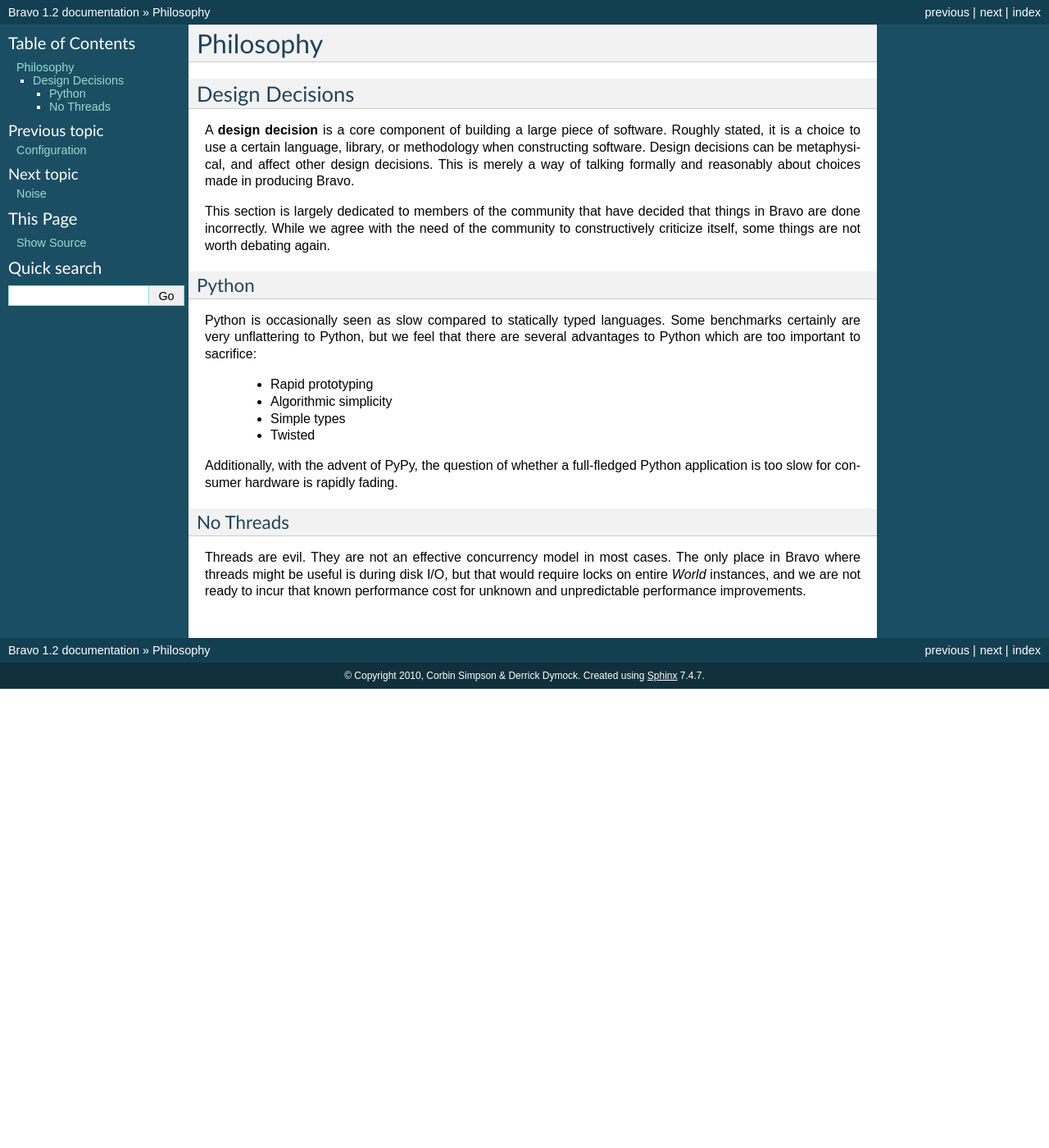
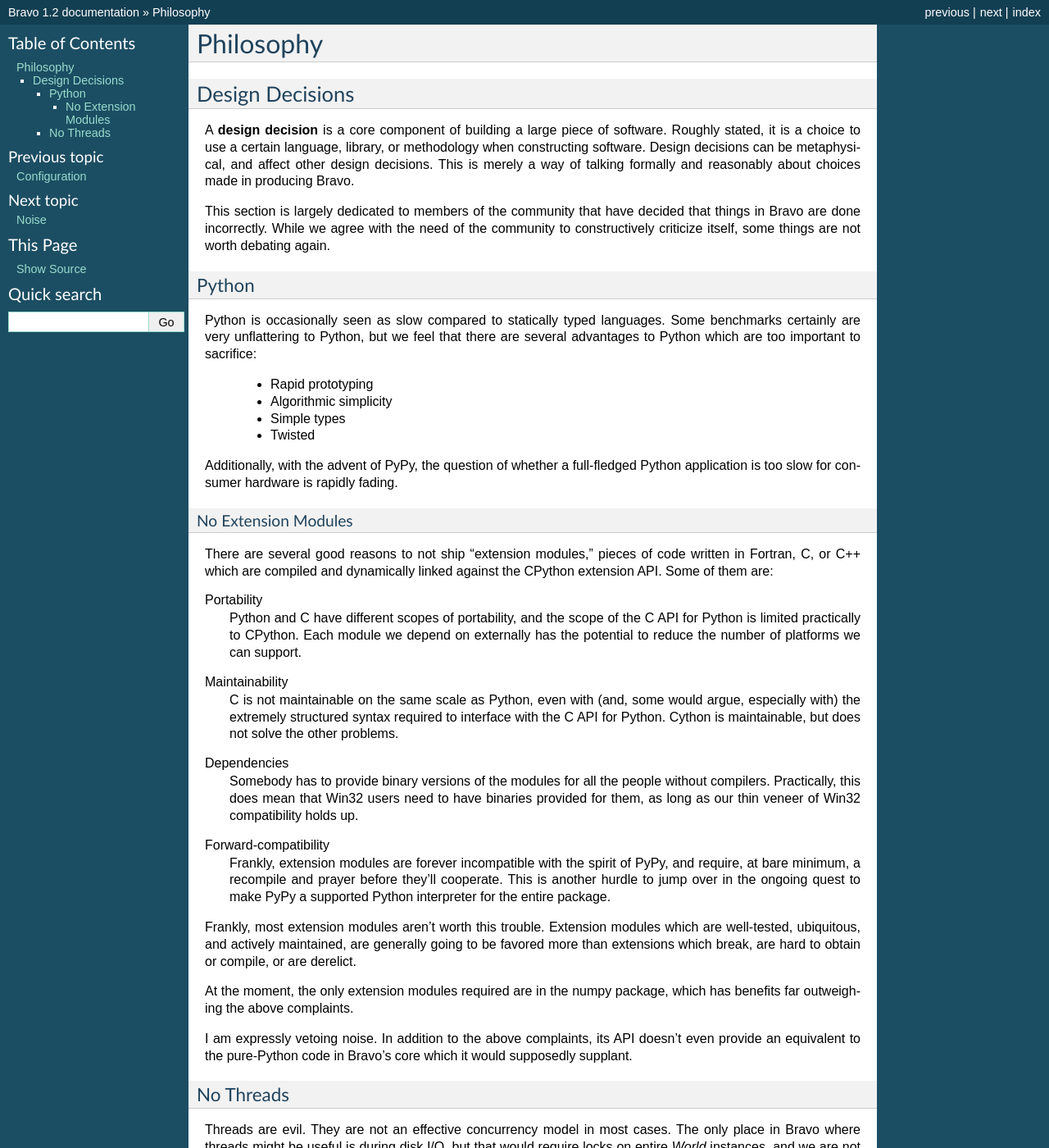
Before and after one commit to bravoserver/bravo, a Sphinx documentation site: the page built from docs/philosophy.rst, in a window 1280 px wide and 1400 px high. Shown: the whole window at 82% size. Built offline with Sphinx 7.4.7, drawn with Linux system fonts in a browser that asks for light colours; formulas are drawn with MathJax 3.

Commit message:
docs: Add wall of text against extension modules.
Maybe I'll revert this in the morning. I doubt it though.

```diff
--- a/docs/philosophy.rst
+++ b/docs/philosophy.rst
@@ -31,6 +31,46 @@
 Additionally, with the advent of PyPy, the question of whether a full-fledged
 Python application is too slow for consumer hardware is rapidly fading.
 
+No Extension Modules
+^^^^^^^^^^^^^^^^^^^^
+
+There are several good reasons to not ship "extension modules," pieces of code
+written in Fortran, C, or C++ which are compiled and dynamically linked
+against the CPython extension API. Some of them are:
+
+Portability
+ Python and C have different scopes of portability, and the scope of the C API
+ for Python is limited practically to CPython. Each module we depend on
+ externally has the potential to reduce the number of platforms we can
+ support.
+Maintainability
+ C is not maintainable on the same scale as Python, even with (and, some would
+ argue, especially with) the extremely structured syntax required to interface
+ with the C API for Python. Cython is maintainable, but does not solve the
+ other problems.
+Dependencies
+ Somebody has to provide binary versions of the modules for all the people
+ without compilers. Practically, this does mean that Win32 users need to have
+ binaries provided for them, as long as our thin veneer of Win32 compatibility
+ holds up.
+Forward-compatibility
+ Frankly, extension modules are forever incompatible with the spirit of PyPy,
+ and require, at bare minimum, a recompile and prayer before they'll
+ cooperate. This is another hurdle to jump over in the ongoing quest to make
+ PyPy a supported Python interpreter for the entire package.
+
+Frankly, most extension modules aren't worth this trouble. Extension modules
+which are well-tested, ubiquitous, and actively maintained, are generally
+going to be favored more than extensions which break, are hard to obtain or
+compile, or are derelict.
+
+At the moment, the only extension modules required are in the numpy package,
+which has benefits far outweighing the above complaints.
+
+I am expressly vetoing noise. In addition to the above complaints, its API
+doesn't even provide an equivalent to the pure-Python code in Bravo's core
+which it would supposedly supplant.
+
 No Threads
 ----------
 
```
